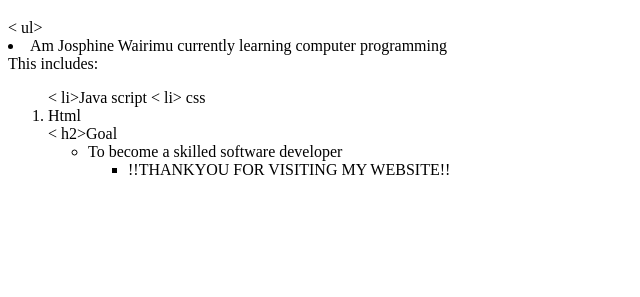
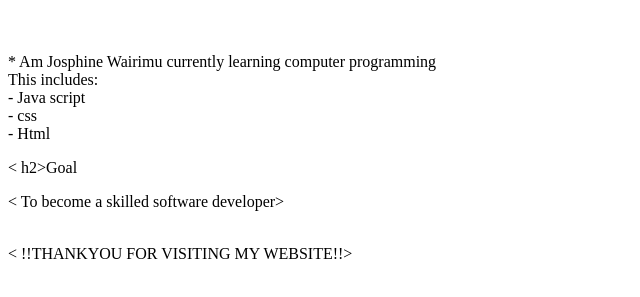
Before and after one commit to josjoy2007-lab/josjoy2007-lab.github.io, a plain HTML site: page index.html in a window 1280 px wide. Shown: the part 87-384 px from the top of the page, without its empty margins (0-640 px from the left). Drawn offline with Linux system fonts and the light colour scheme.

Commit message:
Update index.html

```diff
--- a/index.html
+++ b/index.html
@@ -6,21 +6,18 @@ HTML
   </head>
 
   <body>
-    <h1> About me</h1>
-    <p1>
-   < ul>
-    <li> Am Josphine  Wairimu currently learning
-    computer programming </li>
-    This includes:
-     <ol>
-     < li>Java script</li>
-    < li> css</li>
-    <li> Html</li><p1/>
+    <h1> About me</h1><br>
+ <p>  * Am Josphine  Wairimu currently learning
+    computer programming <br>
+    This includes: <br>
+   -   Java script<br>
+    -  css<br>
+  -   Html</p>
+
   < h2>Goal</h2>
-    <p2> <ul>
-      <li>To become a skilled software
-        developer</li>
-        <ul>
-       <li>!!THANKYOU FOR VISITING MY
-        WEBSITE!!</li></p2></body>
-        </html>
+ <p>   < To become a skilled software
+        developer> </p><br>
+       < !!THANKYOU FOR VISITING MY
+        WEBSITE!!>
+    </body>
+</html>
```
